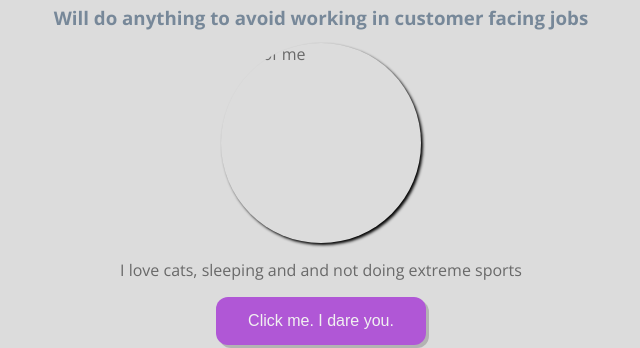
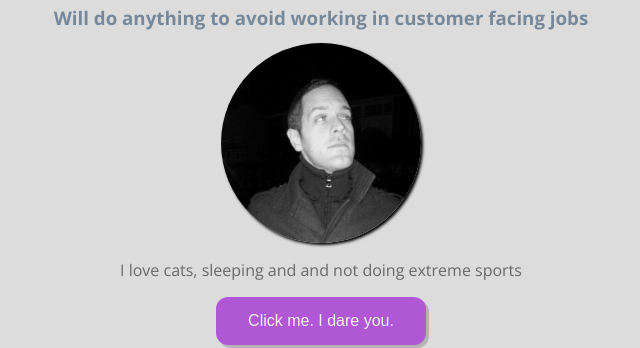
Before and after one commit to Bundo101/Profile-Page, a plain HTML site: page index.html in a window 1280 px wide. Shown: the part 57-405 px from the top of the page, without its empty margins (319-959 px from the left). Drawn offline with nearby package versions, Linux system fonts and the light colour scheme.

Commit message:
renamed image file

```diff
--- a/index.html
+++ b/index.html
@@ -17,7 +17,7 @@
       <h3 class="text-center">Will do anything to avoid working in customer facing jobs</h3>
     </div>
     <div class="card">
-      <img class="content-center img-circle" src="../me.jpeg" alt="Pic of me" width="200" height="200">
+      <img class="content-center img-circle" src="/images/me.jpg" alt="Pic of me" width="200" height="200">
     </div>
     <div class="card">
         <p class="text-center">I love cats, sleeping and and not doing extreme sports</p>
```
Also changed, not shown: images/me.jpg (renamed from images/me.jpeg).
